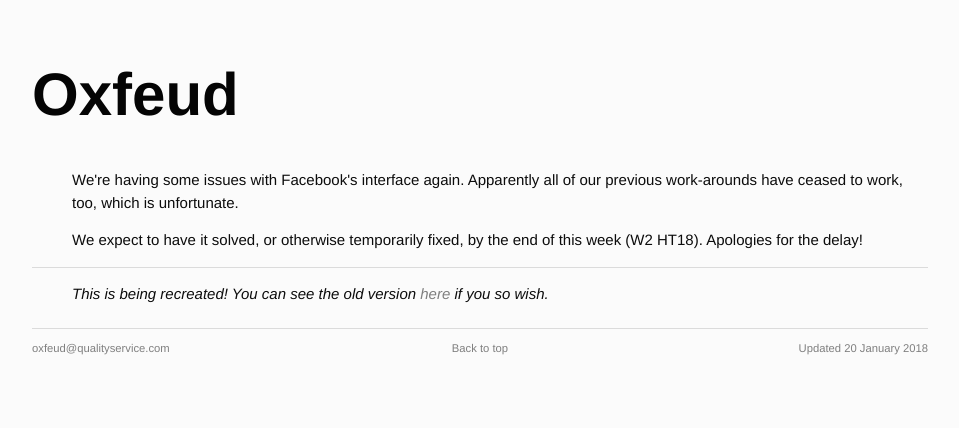
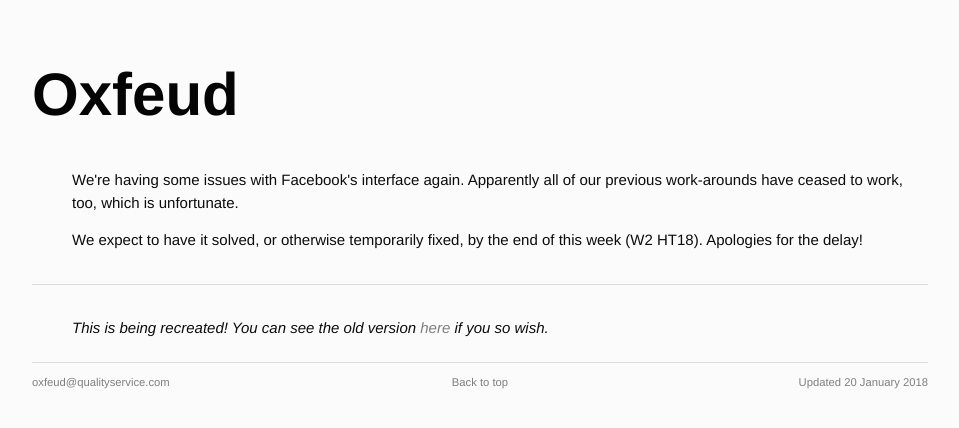
Before and after one commit to Oxfeud/oxfeud.github.io, a Jekyll site: the page built from index.html, in a window 1280 px wide. Shown: the top 428 px of the page, without its empty margins (160-1119 px from the left). Built offline with Jekyll 4.4.1, drawn with Linux system fonts in a browser that asks for light colours.

Commit message:
Update index.html

```diff
--- a/index.html
+++ b/index.html
@@ -7,7 +7,8 @@
 		<div style="font-size: 0em; margin-top: 2em; margin-bottom: 2em;"></div>
 	<p>We're having some issues with Facebook's interface again. Apparently all of our previous work-arounds have ceased to work, too, which is unfortunate.</p>
 	<p>We expect to have it solved, or otherwise temporarily fixed, by the end of this week (W2 HT18). Apologies for the delay!</p>
-	<div style="font-size: 0em; margin-top: 2em; margin-bottom: 2em;"></div>
+	<br />
 	<div style="border-top: 1px solid #dbdbdb; font-size: 0em; margin-top: 2em; margin-bottom: 2em;"></div>
+	<br />
 	<p><i>This is being recreated! You can see the old version <a href="/archive">here</a> if you so wish.</i></p>
 </div>
```
